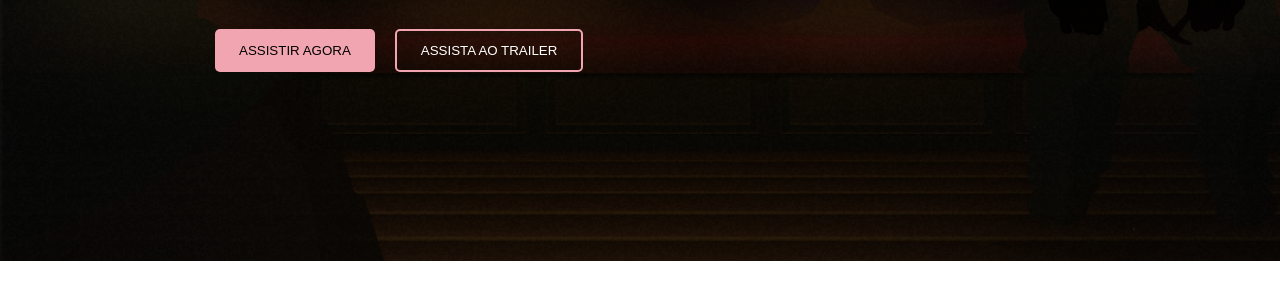
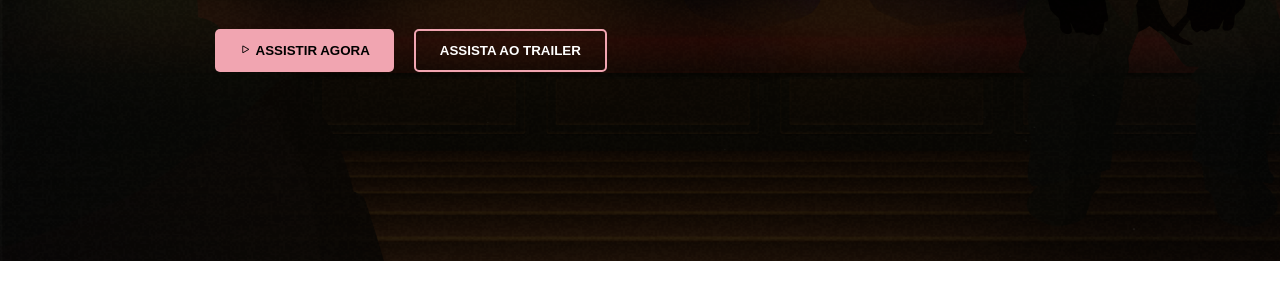
Before and after one commit to BrunoAlejandroDev/projeto-studio-ghibli, a plain HTML site: page index.html in a window 1280 px wide. Shown: the part 423-722 px from the top of the page. Drawn offline with nearby package versions, Linux system fonts and the light colour scheme.

Commit message:
inserido os links nos botões

```diff
--- a/assets/css/style.css
+++ b/assets/css/style.css
@@ -33,8 +33,10 @@ body {
 
     padding: 0.625rem;
     border-radius: 50%;
+    cursor: pointer;
 }
-/** INICIO HEADER */
+
+/** FIM HEADER */
 
 /** INICIO MAIN */
 
@@ -84,6 +86,7 @@ body {
 
 button {
     text-transform: uppercase;
+    font-weight: bold;
     padding: 0.75rem 1.5rem;
     border-radius: 5px;
     border: none;
@@ -91,11 +94,27 @@ button {
 
 .btn-watch {
     background-color: #F1A5B1;
+    cursor: pointer;
+    transition: ease .3s;
+}
+
+.btn-watch:hover {
+    background-color: #f17d8f;
 }
 
 .btn-trailer {
+    cursor: pointer;
     background-color: transparent;
     border: 2px solid #F1A5B1;
+    color: #fff;
+    transition: ease .3s;
+}
+
+.btn-trailer:hover {
+    border: 2px solid #f17d8f;
+}
+
+.btn-trailer a {
     color: #fff;
 }
 
--- a/index.html
+++ b/index.html
@@ -56,8 +56,15 @@
                 </p>
 
                 <div class="buttons">
-                    <button type="button" class="btn-watch">Assistir agora</button>
-                    <button type="button" class="btn-trailer">Assista ao trailer</button>
+
+                    <button type="button" class="btn-watch"> <i class="bi bi-play"></i>
+                        <a href="https://www.justwatch.com/br/filme/a-viagem-de-chihiro" target="_blank" rel="noopener">Assistir agora</a>
+                    </button>
+
+                    <button type="button" class="btn-trailer">
+                        <a href="https://www.youtube.com/watch?v=ByXuk9QqQkk" target="_blank" rel="noopener">Assista ao trailer</a>
+                    </button>
+
                 </div>
             </div>
 
```
